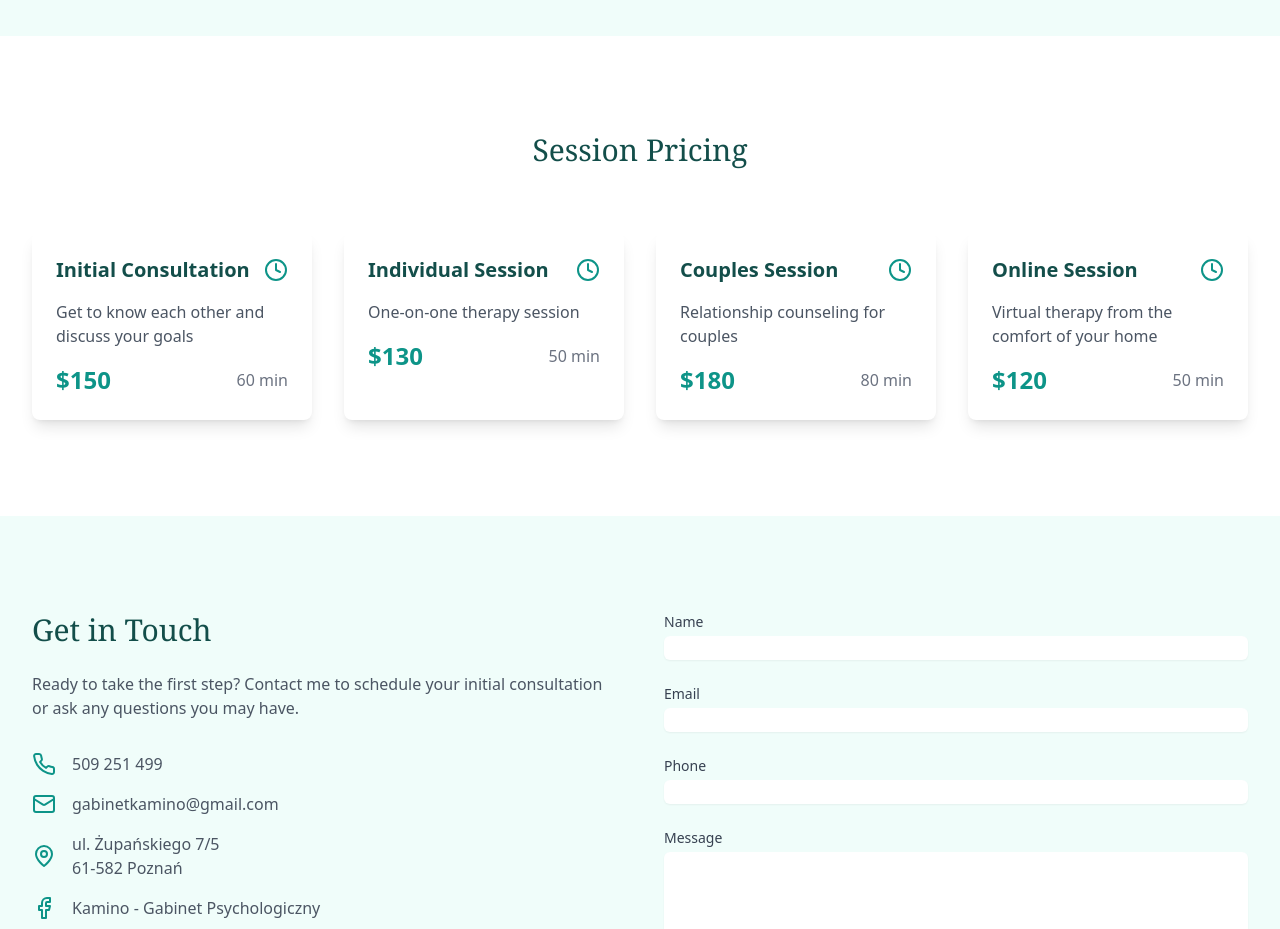
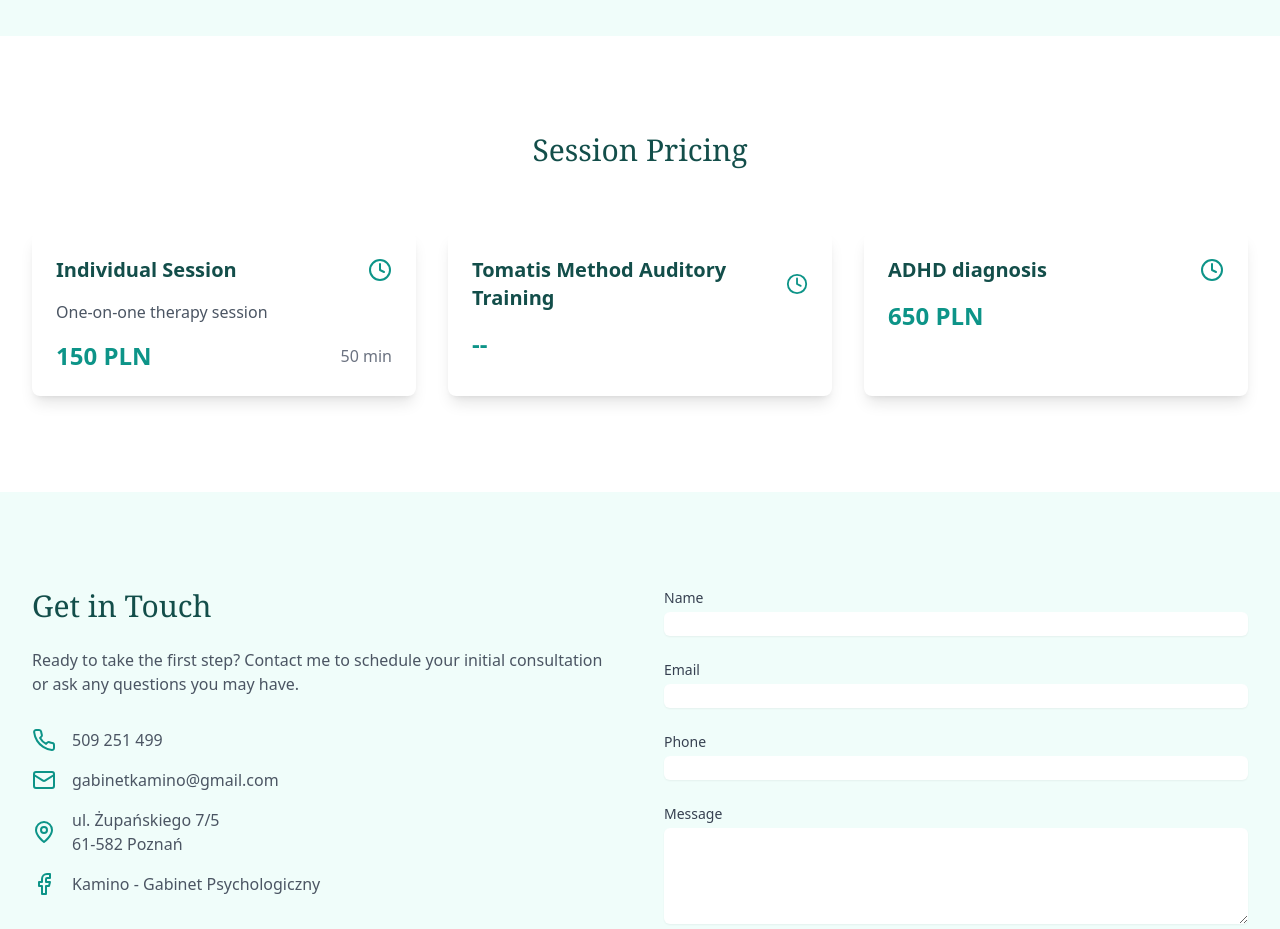
Before and after one commit to Segismondo/kamino-webpage, a React (Vite) app: page / in a window 1280 px wide. Shown: the part 2180-3109 px from the top of the page. Built offline with nearby package versions, Linux system fonts and the light colour scheme.

Commit message:
updated prices section

```diff
--- a/src/App.tsx
+++ b/src/App.tsx
@@ -28,10 +28,9 @@ function App() {
   ];
 
   const pricing = [
-    { type: t('pricing.consultation.title'), duration: t('pricing.consultation.duration'), price: "$150", description: t('pricing.consultation.description') },
-    { type: t('pricing.individual.title'), duration: t('pricing.individual.duration'), price: "$130", description: t('pricing.individual.description') },
-    { type: t('pricing.couples.title'), duration: t('pricing.couples.duration'), price: "$180", description: t('pricing.couples.description') },
-    { type: t('pricing.online.title'), duration: t('pricing.online.duration'), price: "$120", description: t('pricing.online.description') },
+    { type: t('pricing.individual.title'), duration: t('pricing.individual.duration'), price: "150 PLN", description: t('pricing.individual.description') },
+    { type: t('pricing.tomatis.title'), duration: t('pricing.tomatis.duration'), price: "--", description: t('pricing.tomatis.description') },
+    { type: t('pricing.adhd.title'), duration: t('pricing.adhd.duration'), price: "650 PLN", description: t('pricing.adhd.description') },
   ];
 
   const handleInputChange = (e: React.ChangeEvent<HTMLInputElement | HTMLTextAreaElement>) => {
@@ -265,9 +264,9 @@ function App() {
 
       {/* Pricing Section */}
       <section id="pricing" className="py-24 bg-white">
-        <div className="max-w-7xl mx-auto px-4 sm:px-6 lg:px-8">
+        <div className="max-w-7.1xl mx-auto px-4 sm:px-6 lg:px-8">
           <h2 className="text-3xl font-serif text-center text-teal-900 mb-16">{t('pricing.title')}</h2>
-          <div className="grid md:grid-cols-2 lg:grid-cols-4 gap-8">
+          <div className="grid md:grid-cols-2 lg:grid-cols-3 gap-8">
             {pricing.map((plan, index) => (
               <div key={index} className="bg-white p-6 rounded-lg shadow-lg hover:shadow-xl transition">
                 <div className="flex items-center justify-between mb-4">
--- a/src/i18n/locales/en.json
+++ b/src/i18n/locales/en.json
@@ -42,25 +42,20 @@
   },
   "pricing": {
     "title": "Session Pricing",
-    "consultation": {
-      "title": "Initial Consultation",
-      "duration": "60 min",
-      "description": "Get to know each other and discuss your goals"
-    },
     "individual": {
       "title": "Individual Session",
       "duration": "50 min",
       "description": "One-on-one therapy session"
     },
-    "couples": {
-      "title": "Couples Session",
-      "duration": "80 min",
-      "description": "Relationship counseling for couples"
+    "tomatis": {
+      "title": "Tomatis Method Auditory Training",
+      "duration": "",
+      "description": ""
     },
-    "online": {
-      "title": "Online Session",
-      "duration": "50 min",
-      "description": "Virtual therapy from the comfort of your home"
+    "adhd": {
+      "title": "ADHD diagnosis",
+      "duration": "",
+      "description": ""
     }
   },
   "contact": {
--- a/src/i18n/locales/pl.json
+++ b/src/i18n/locales/pl.json
@@ -41,26 +41,21 @@
     }
   },
   "pricing": {
-    "title": "Cennik sesji",
-    "consultation": {
-      "title": "Konsultacja wstępna",
-      "duration": "60 min",
-      "description": "Poznajmy się i omówmy Twoje cele"
-    },
+    "title": "Cennik",
     "individual": {
       "title": "Sesja indywidualna",
       "duration": "50 min",
-      "description": "Sesja terapeutyczna jeden na jeden"
+      "description": ""
     },
-    "couples": {
-      "title": "Sesja dla par",
-      "duration": "80 min",
-      "description": "Terapia dla par"
+    "tomatis": {
+      "title": "Trening Słuchowy Metodą Tomatisa",
+      "duration": "",
+      "description": ""
     },
-    "online": {
-      "title": "Sesja online",
-      "duration": "50 min",
-      "description": "Terapia zdalna z komfortu Twojego domu"
+    "adhd": {
+      "title": "Diagnoza ADHD",
+      "duration": "5 godz.",
+      "description": ""
     }
   },
   "contact": {
```
